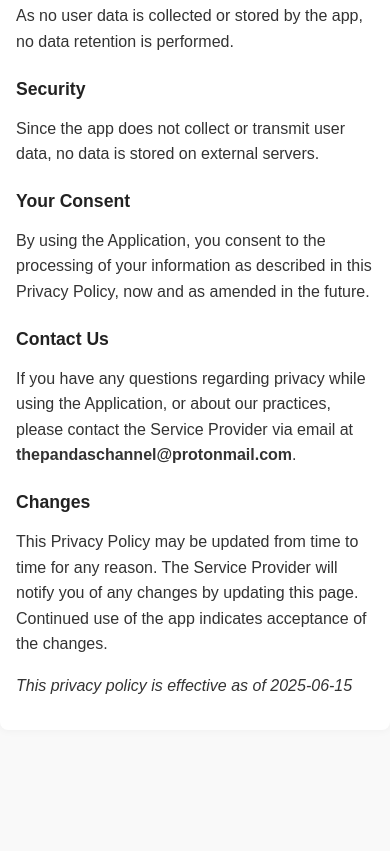
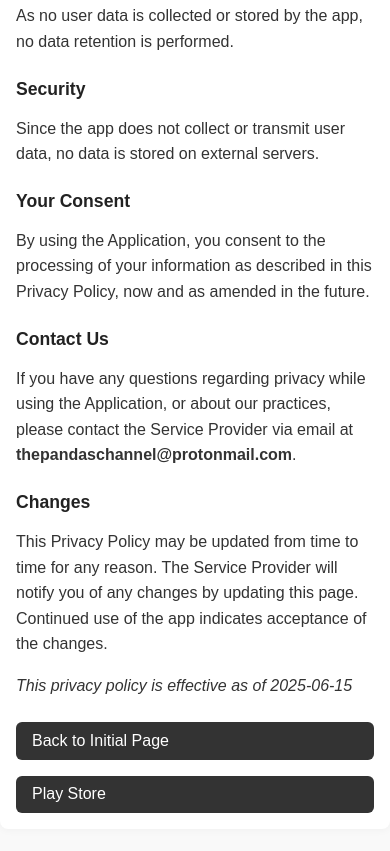
Before and after one commit to Panda2JZ/my_website, a plain HTML site: page dice_roller/privacy_policy.html in a window 390 px wide. Shown: the part 1840-2691 px from the top of the page. Before the commit the page ends 2602 px from the top, so only its background shows below. Drawn offline with Linux system fonts and the light colour scheme.

Commit message:
update html

```diff
--- a/dice_roller/privacy_policy.html
+++ b/dice_roller/privacy_policy.html
@@ -2,6 +2,20 @@
 <html lang="en">
 <head>
   <meta charset="UTF-8" />
+
+
+
+
+<!-- Google Tag Manager -->
+<script>(function(w,d,s,l,i){w[l]=w[l]||[];w[l].push({'gtm.start':
+  new Date().getTime(),event:'gtm.js'});var f=d.getElementsByTagName(s)[0],
+  j=d.createElement(s),dl=l!='dataLayer'?'&l='+l:'';j.async=true;j.src=
+  'https://www.googletagmanager.com/gtm.js?id='+i+dl;f.parentNode.insertBefore(j,f);
+  })(window,document,'script','dataLayer','GTM-NZK9K548');</script>
+  <!-- End Google Tag Manager -->
+
+
+
   <meta name="viewport" content="width=device-width, initial-scale=1.0"/>
   <title>Dice Roller - Privacy Policy</title>
   <style>
@@ -47,6 +61,27 @@
       padding-left: 1.5rem;
     }
 
+    .links {
+      display: flex;
+      gap: 1rem;
+      margin-top: 1.5rem;
+      flex-wrap: wrap;
+    }
+
+    .links a {
+      text-decoration: none;
+      background: #333;
+      color: white;
+      padding: 0.6rem 1rem;
+      border-radius: 6px;
+      transition: background 0.3s ease;
+    }
+
+    .links a:hover {
+      background: #555;
+    }
+
+
     @media (max-width: 600px) {
       .container {
         padding: 1rem;
@@ -60,10 +95,20 @@
       h2 {
         font-size: 1.1rem;
       }
+      .links {
+        flex-direction: column;
+      }
+
     }
   </style>
 </head>
 <body>
+
+<!-- Google Tag Manager (noscript) -->
+<noscript><iframe src="https://www.googletagmanager.com/ns.html?id=GTM-NZK9K548"
+  height="0" width="0" style="display:none;visibility:hidden"></iframe></noscript>
+  <!-- End Google Tag Manager (noscript) -->
+
   <div class="container">
     <h1>Privacy Policy - Dice Roller</h1>
     <p><strong>Dice Roller - Minimalist</strong> is a mobile application developed by <strong>Panda 2JZ</strong> and provided as a free, ad-supported service.</p>
@@ -118,6 +163,12 @@
     <p>This Privacy Policy may be updated from time to time for any reason. The Service Provider will notify you of any changes by updating this page. Continued use of the app indicates acceptance of the changes.</p>
 
     <p><em>This privacy policy is effective as of 2025-06-15</em></p>
+
+    <div class="links">
+      <a href="../index.html" target="_blank">Back to Initial Page</a>
+      <a href="https://play.google.com/store" target="_blank">Play Store</a>
+    </div>
+
   </div>
 </body>
 </html>
```
